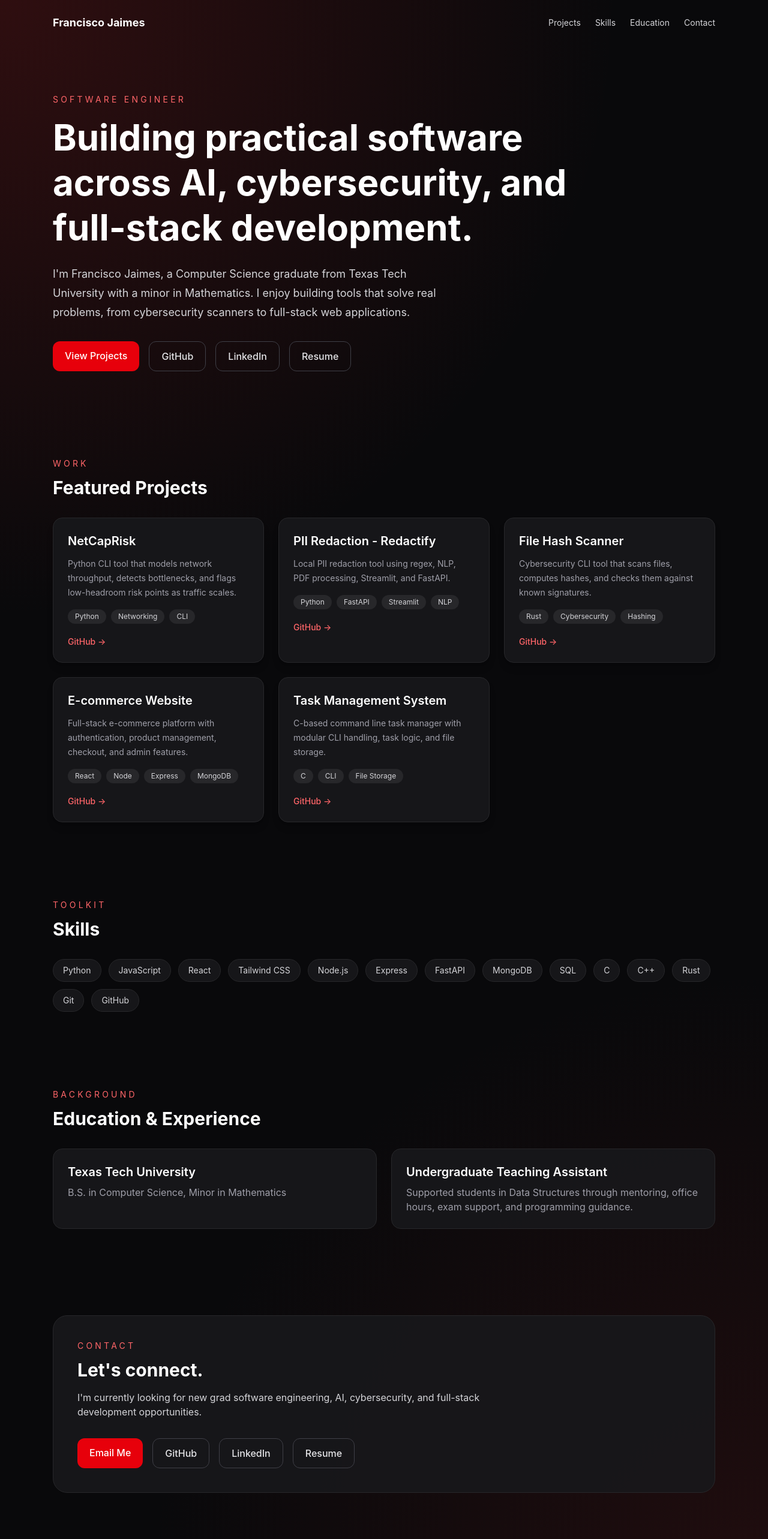
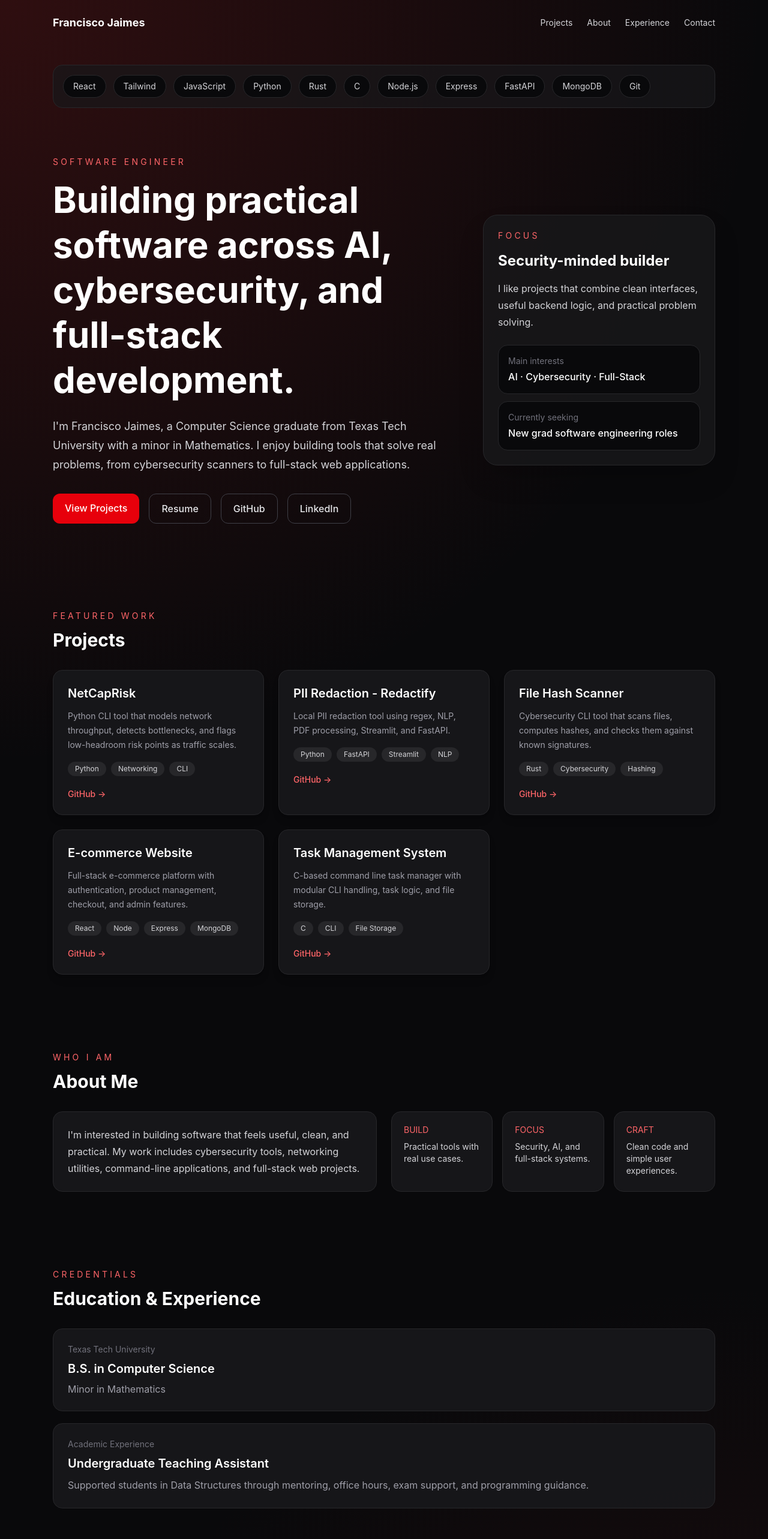
Before and after one commit to Utopias187/Portfolio-Website, a React app: page / in a window 1280 px wide. Shown: the top 2566 px of the page at 60% size. Built offline with nearby package versions, Linux system fonts and the light colour scheme; the HTML template or start-up script is replaced by a standard one.

Commit message:
Update portfolio layout

```diff
--- a/src/App.jsx
+++ b/src/App.jsx
@@ -1,4 +1,18 @@
 function App() {
+  const techStack = [
+    "React",
+    "Tailwind",
+    "JavaScript",
+    "Python",
+    "Rust",
+    "C",
+    "Node.js",
+    "Express",
+    "FastAPI",
+    "MongoDB",
+    "Git",
+  ]
+
   const projects = [
     {
       title: "NetCapRisk",
@@ -42,22 +56,7 @@ function App() {
     },
   ]
 
-  const skills = [
-    "Python",
-    "JavaScript",
-    "React",
-    "Tailwind CSS",
-    "Node.js",
-    "Express",
-    "FastAPI",
-    "MongoDB",
-    "SQL",
-    "C",
-    "C++",
-    "Rust",
-    "Git",
-    "GitHub",
-  ]
+  const workflow = ["Idea", "Plan", "Build", "Test", "Review", "Improve"]
 
   return (
     <main className="min-h-screen bg-zinc-950 bg-[radial-gradient(circle_at_top_left,rgba(220,38,38,0.18),transparent_35%),radial-gradient(circle_at_bottom_right,rgba(127,29,29,0.2),transparent_35%)] text-white">
@@ -70,11 +69,11 @@ function App() {
           <a href="#projects" className="hover:text-white">
             Projects
           </a>
-          <a href="#skills" className="hover:text-white">
-            Skills
+          <a href="#about" className="hover:text-white">
+            About
           </a>
-          <a href="#education" className="hover:text-white">
-            Education
+          <a href="#experience" className="hover:text-white">
+            Experience
           </a>
           <a href="#contact" className="hover:text-white">
             Contact
@@ -82,7 +81,21 @@ function App() {
         </div>
       </nav>
 
-      <section className="mx-auto max-w-6xl px-6 py-20">
+      <section className="mx-auto max-w-6xl px-6 pt-8">
+        <div className="flex flex-wrap gap-3 rounded-2xl border border-zinc-800 bg-zinc-900/70 p-4">
+          {techStack.map((tech) => (
+            <span
+              key={tech}
+              className="rounded-full border border-zinc-800 bg-zinc-950 px-4 py-2 text-sm text-zinc-300 transition hover:border-red-500 hover:text-white"
+            >
+              {tech}
+            </span>
+          ))}
+        </div>
+      </section>
+
+      <section className="mx-auto grid max-w-6xl gap-10 px-6 py-20 lg:grid-cols-[1.4fr_0.8fr] lg:items-center">
+        <div>
           <p className="mb-4 text-sm uppercase tracking-[0.3em] text-red-400">
             Software Engineer
           </p>
@@ -93,10 +106,10 @@ function App() {
           </h1>
 
           <p className="mt-6 max-w-2xl text-lg leading-8 text-zinc-300">
-          I&apos;m Francisco Jaimes, a Computer Science graduate from Texas Tech
-          University with a minor in Mathematics. I enjoy building tools that
-          solve real problems, from cybersecurity scanners to full-stack web
-          applications.
+            I&apos;m Francisco Jaimes, a Computer Science graduate from Texas
+            Tech University with a minor in Mathematics. I enjoy building tools
+            that solve real problems, from cybersecurity scanners to full-stack
+            web applications.
           </p>
 
           <div className="mt-8 flex flex-wrap gap-4">
@@ -105,6 +118,15 @@ function App() {
               className="rounded-xl bg-red-600 px-5 py-3 font-medium text-white hover:bg-red-700"
             >
               View Projects
+            </a>
+
+            <a
+              href="/Francisco_Jaimes_Resume.pdf"
+              target="_blank"
+              rel="noreferrer"
+              className="rounded-xl border border-zinc-700 px-5 py-3 font-medium text-zinc-200 hover:bg-zinc-900"
+            >
+              Resume
             </a>
 
             <a
@@ -124,27 +146,45 @@ function App() {
             >
               LinkedIn
             </a>
+          </div>
+        </div>
 
-          <a
-            href="/Francisco_Jaimes_Resume.pdf"
-            target="_blank"
-            rel="noreferrer"
-            className="rounded-xl border border-zinc-700 px-5 py-3 font-medium text-zinc-200 hover:bg-zinc-900"
-          >
-            Resume
-          </a>
+        <div className="rounded-3xl border border-zinc-800 bg-zinc-900/80 p-6 shadow-2xl">
+          <p className="text-sm uppercase tracking-[0.3em] text-red-400">
+            Focus
+          </p>
+
+          <h2 className="mt-4 text-2xl font-bold">Security-minded builder</h2>
+
+          <p className="mt-4 leading-7 text-zinc-300">
+            I like projects that combine clean interfaces, useful backend logic,
+            and practical problem solving.
+          </p>
+
+          <div className="mt-6 grid gap-3">
+            <div className="rounded-2xl border border-zinc-800 bg-zinc-950 p-4">
+              <p className="text-sm text-zinc-500">Main interests</p>
+              <p className="mt-1 font-medium">
+                AI · Cybersecurity · Full-Stack
+              </p>
+            </div>
+
+            <div className="rounded-2xl border border-zinc-800 bg-zinc-950 p-4">
+              <p className="text-sm text-zinc-500">Currently seeking</p>
+              <p className="mt-1 font-medium">
+                New grad software engineering roles
+              </p>
+            </div>
+          </div>
         </div>
       </section>
 
       <section id="projects" className="mx-auto max-w-6xl px-6 py-16">
-        <div className="flex items-end justify-between gap-4">
-          <div>
         <p className="text-sm uppercase tracking-[0.3em] text-red-400">
-              Work
+          Featured Work
         </p>
-            <h2 className="mt-3 text-3xl font-bold">Featured Projects</h2>
-          </div>
-        </div>
+
+        <h2 className="mt-3 text-3xl font-bold">Projects</h2>
 
         <div className="mt-8 grid gap-6 md:grid-cols-2 lg:grid-cols-3">
           {projects.map((project) => (
@@ -195,45 +235,69 @@ function App() {
         </div>
       </section>
 
-      <section id="skills" className="mx-auto max-w-6xl px-6 py-16">
+      <section id="about" className="mx-auto max-w-6xl px-6 py-16">
         <p className="text-sm uppercase tracking-[0.3em] text-red-400">
-          Toolkit
+          Who I Am
         </p>
 
-        <h2 className="mt-3 text-3xl font-bold">Skills</h2>
+        <h2 className="mt-3 text-3xl font-bold">About Me</h2>
 
-        <div className="mt-8 flex flex-wrap gap-3">
-          {skills.map((skill) => (
-            <span
-              key={skill}
-              className="rounded-full border border-zinc-800 bg-zinc-900/90 px-4 py-2 text-sm text-zinc-300 transition hover:border-red-500 hover:text-white"
-            >
-              {skill}
-            </span>
-          ))}
+        <div className="mt-8 grid gap-6 lg:grid-cols-[1fr_1fr]">
+          <div className="rounded-2xl border border-zinc-800 bg-zinc-900/90 p-6">
+            <p className="leading-7 text-zinc-300">
+              I&apos;m interested in building software that feels useful, clean,
+              and practical. My work includes cybersecurity tools, networking
+              utilities, command-line applications, and full-stack web projects.
+            </p>
+          </div>
+
+          <div className="grid gap-4 sm:grid-cols-3">
+            <div className="rounded-2xl border border-zinc-800 bg-zinc-900/90 p-5">
+              <p className="text-sm uppercase text-red-400">Build</p>
+              <p className="mt-2 text-sm text-zinc-300">
+                Practical tools with real use cases.
+              </p>
+            </div>
+
+            <div className="rounded-2xl border border-zinc-800 bg-zinc-900/90 p-5">
+              <p className="text-sm uppercase text-red-400">Focus</p>
+              <p className="mt-2 text-sm text-zinc-300">
+                Security, AI, and full-stack systems.
+              </p>
+            </div>
+
+            <div className="rounded-2xl border border-zinc-800 bg-zinc-900/90 p-5">
+              <p className="text-sm uppercase text-red-400">Craft</p>
+              <p className="mt-2 text-sm text-zinc-300">
+                Clean code and simple user experiences.
+              </p>
+            </div>
+          </div>
         </div>
       </section>
 
-      <section id="education" className="mx-auto max-w-6xl px-6 py-16">
+      <section id="experience" className="mx-auto max-w-6xl px-6 py-16">
         <p className="text-sm uppercase tracking-[0.3em] text-red-400">
-          Background
+          Credentials
         </p>
 
         <h2 className="mt-3 text-3xl font-bold">Education & Experience</h2>
 
-        <div className="mt-8 grid gap-6 md:grid-cols-2">
+        <div className="mt-8 space-y-5">
           <div className="rounded-2xl border border-zinc-800 bg-zinc-900/90 p-6 transition hover:border-red-500">
-            <h3 className="text-xl font-semibold">Texas Tech University</h3>
-            <p className="mt-2 text-zinc-400">
-              B.S. in Computer Science, Minor in Mathematics
-            </p>
+            <p className="text-sm text-zinc-500">Texas Tech University</p>
+            <h3 className="mt-2 text-xl font-semibold">
+              B.S. in Computer Science
+            </h3>
+            <p className="mt-2 text-zinc-400">Minor in Mathematics</p>
           </div>
 
           <div className="rounded-2xl border border-zinc-800 bg-zinc-900/90 p-6 transition hover:border-red-500">
-            <h3 className="text-xl font-semibold">
+            <p className="text-sm text-zinc-500">Academic Experience</p>
+            <h3 className="mt-2 text-xl font-semibold">
               Undergraduate Teaching Assistant
             </h3>
-            <p className="mt-2 text-zinc-400">
+            <p className="mt-2 leading-7 text-zinc-400">
               Supported students in Data Structures through mentoring, office
               hours, exam support, and programming guidance.
             </p>
@@ -241,10 +305,29 @@ function App() {
         </div>
       </section>
 
+      <section className="mx-auto max-w-6xl px-6 py-16">
+        <p className="text-sm uppercase tracking-[0.3em] text-red-400">
+          Workflow
+        </p>
+
+        <h2 className="mt-3 text-3xl font-bold">How I Build</h2>
+
+        <div className="mt-8 grid gap-4 sm:grid-cols-2 lg:grid-cols-6">
+          {workflow.map((step) => (
+            <div
+              key={step}
+              className="rounded-2xl border border-zinc-800 bg-zinc-900/90 p-5 text-center transition hover:border-red-500"
+            >
+              <p className="font-medium">{step}</p>
+            </div>
+          ))}
+        </div>
+      </section>
+
       <section id="contact" className="mx-auto max-w-6xl px-6 py-20">
         <div className="rounded-3xl border border-zinc-800 bg-zinc-900/90 p-8 transition hover:border-red-500 md:p-10">
           <p className="text-sm uppercase tracking-[0.3em] text-red-400">
-            Contact
+            Reach Out
           </p>
 
           <h2 className="mt-3 text-3xl font-bold">Let&apos;s connect.</h2>
@@ -260,6 +343,15 @@ function App() {
               className="rounded-xl bg-red-600 px-5 py-3 font-medium text-white hover:bg-red-700"
             >
               Email Me
+            </a>
+
+            <a
+              href="/Francisco_Jaimes_Resume.pdf"
+              target="_blank"
+              rel="noreferrer"
+              className="rounded-xl border border-zinc-700 px-5 py-3 font-medium text-zinc-200 hover:bg-zinc-800"
+            >
+              Resume
             </a>
 
             <a
@@ -279,15 +371,6 @@ function App() {
             >
               LinkedIn
             </a>
-
-            <a
-              href="/Francisco_Jaimes_Resume.pdf"
-              target="_blank"
-              rel="noreferrer"
-              className="rounded-xl border border-zinc-700 px-5 py-3 font-medium text-zinc-200 hover:bg-zinc-800"
-            >
-              Resume
-            </a>
           </div>
         </div>
       </section>
```
Lines whose indentation alone changed are shown as unchanged.
